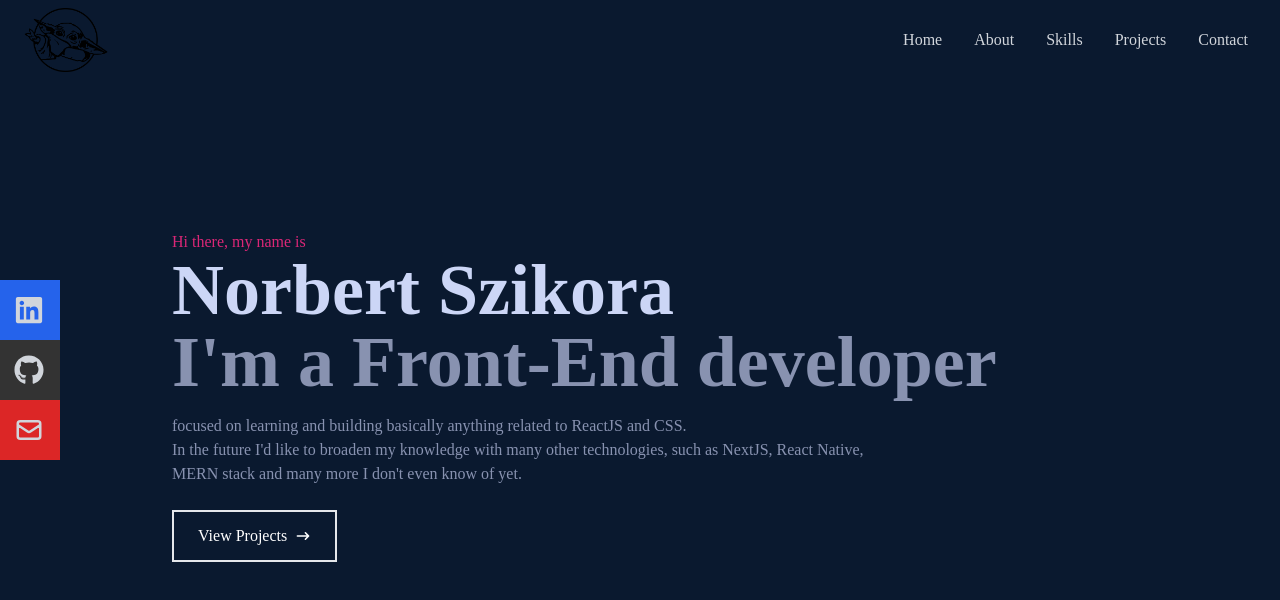
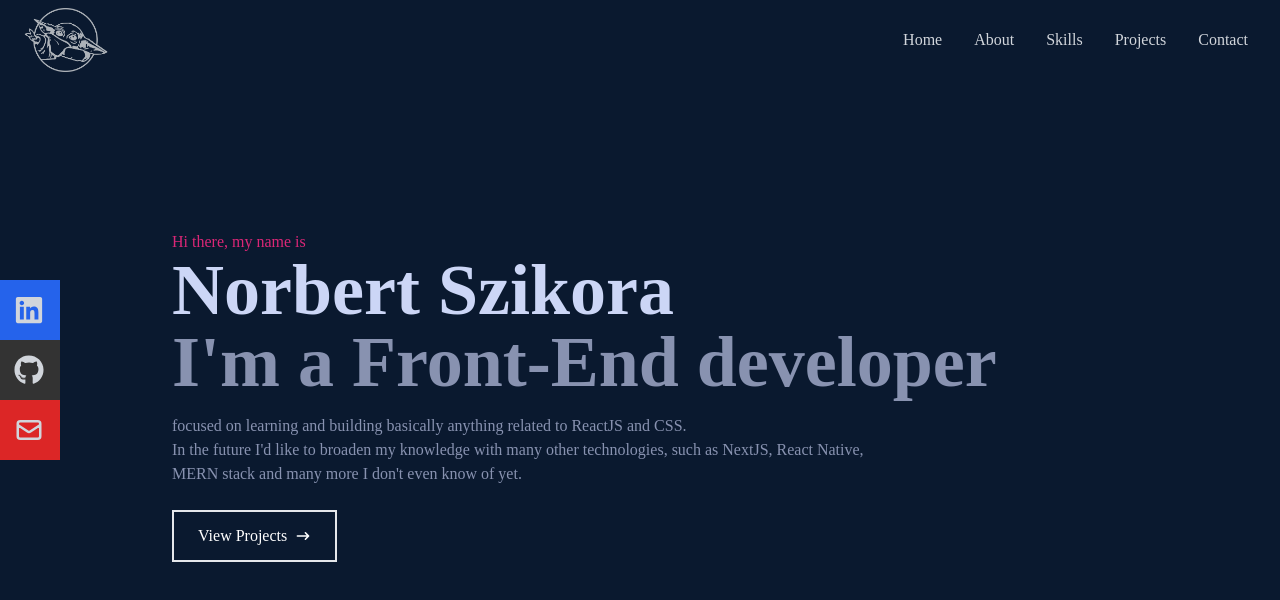
Before and after one commit to SziNo/portfolio, a React (Create React App) app: page / in a window 1280 px wide. Shown: the top 600 px of the page. Built offline with nearby package versions, Linux system fonts and the light colour scheme.

Commit message:
making baby yoda logo more visible

```diff
--- a/src/components/Navbar.jsx
+++ b/src/components/Navbar.jsx
@@ -13,7 +13,15 @@ const Navbar = () => {
       {/* Logo */}
       <div>
         <Link to='home' smooth={true} duration={500} className='cursor-pointer'>
-          <img src={logo} alt='logo' style={{ width: '100px' }} />
+          <img
+            src={logo}
+            alt='logo'
+            style={{
+              width: '100px',
+              filter:
+                'invert(77%) sepia(2%) saturate(863%) hue-rotate(173deg) brightness(96%) contrast(80%)',
+            }}
+          />
         </Link>
       </div>
 
```
